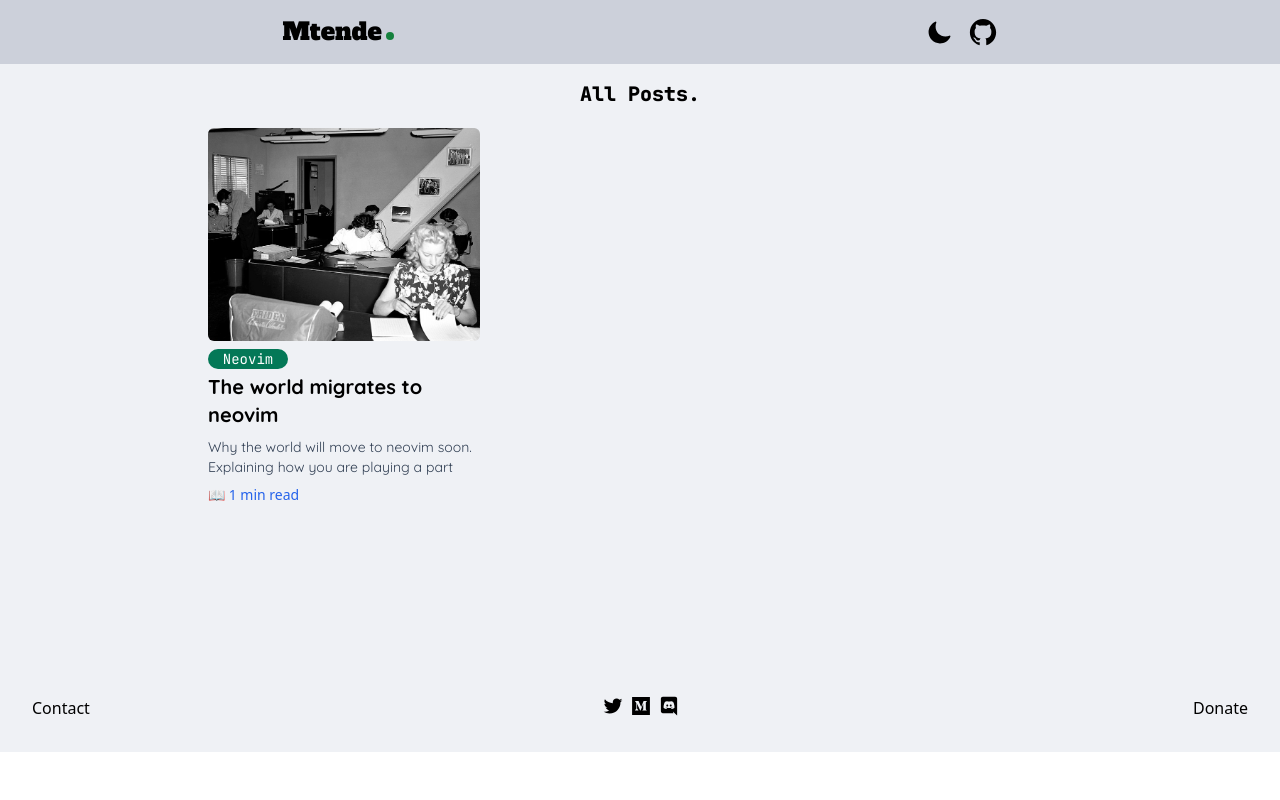
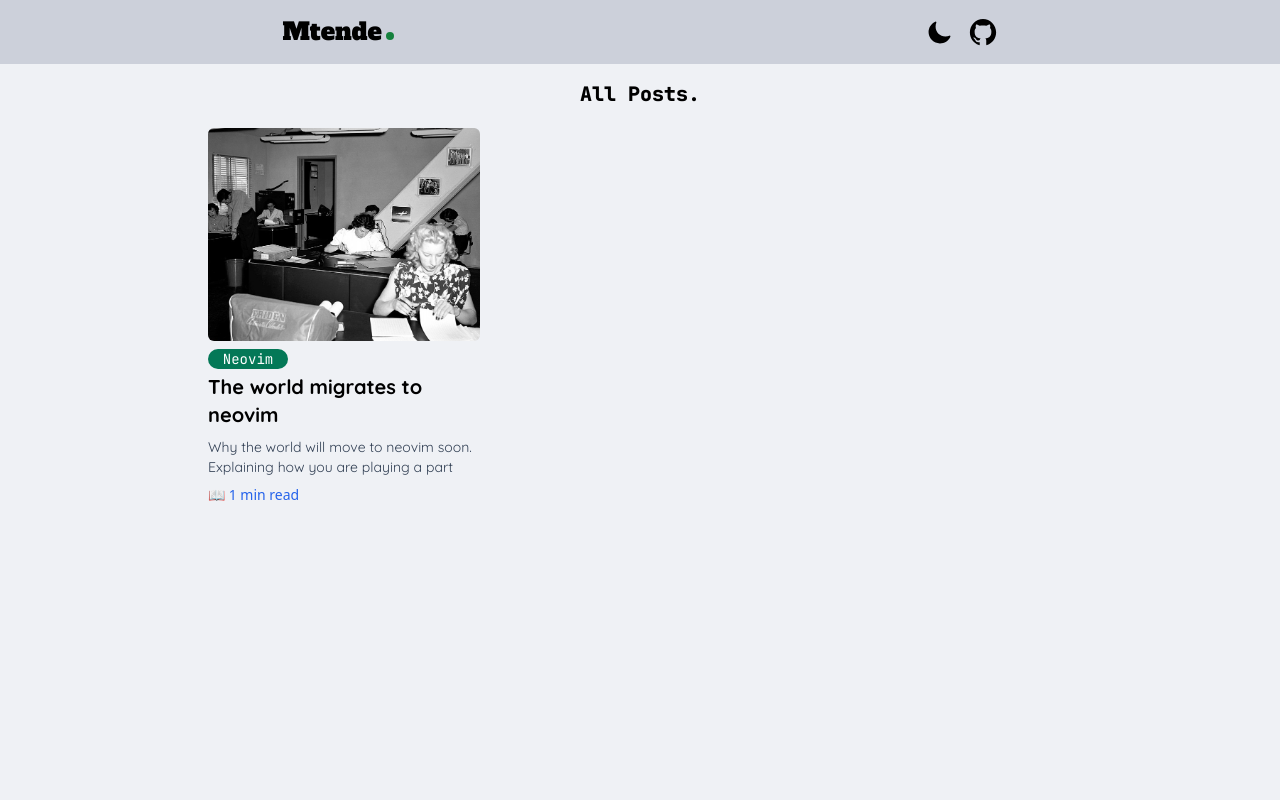
Before and after one commit to Mtendekuyokwa19/Mtendekuyokwa19.github.io, a React (Vite) app: page / in a window 1280 px wide. Shown: the top 800 px of the page. Built offline with nearby package versions, Linux system fonts and the light colour scheme; a web font is replaced by a local one.

Commit message:
moving back to lvh

```diff
--- a/src/Home.tsx
+++ b/src/Home.tsx
@@ -9,7 +9,7 @@ import { Link } from "react-router";
 
 export default function Home() {
   return (
-    <div className="lg:min-h-[600px] md:min-h-[600px]">
+    <div className="md:min-h-lvh lg:min-h-lvh">
       {/* <Search /> */}
 
       <section className="p-4 w-auto flex flex-col  items-center">
```
